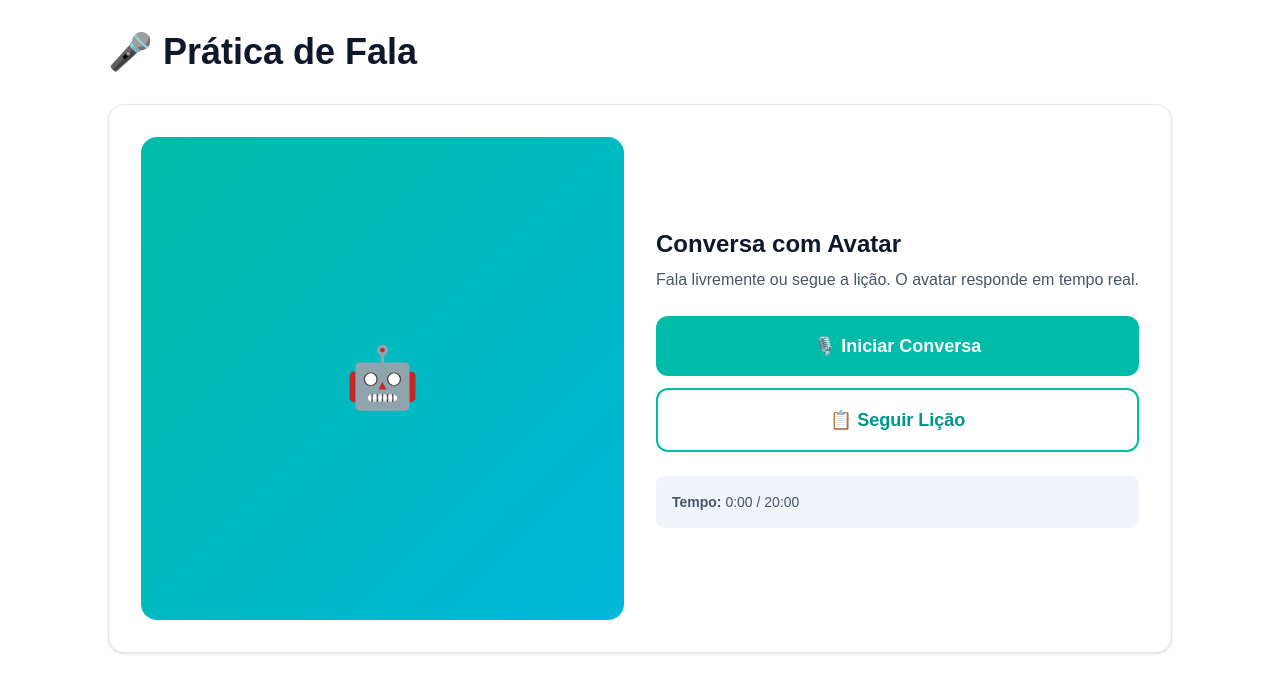
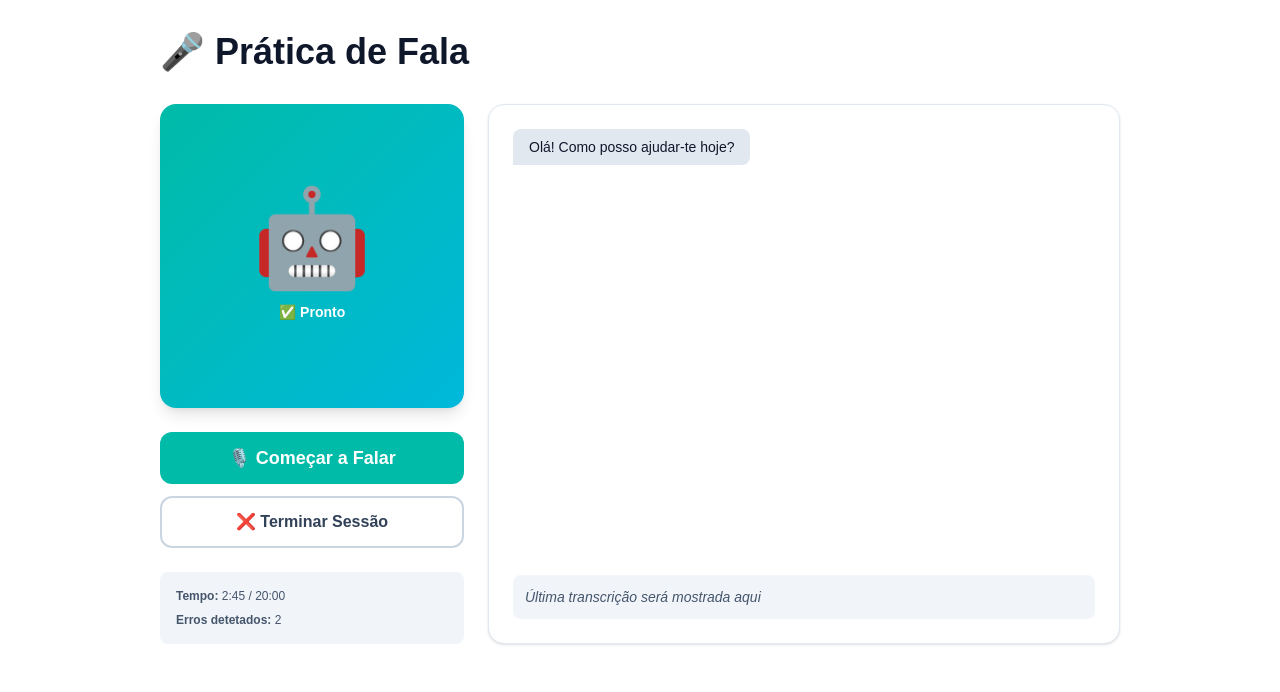
Before and after one commit to motaramos12/fluentia, a Next.js app: page /practice/speak in a window 1280 px wide. Shown: the top 692 px of the page. Built offline with nearby package versions, Linux system fonts and the light colour scheme.

Commit message:
Improve: Enhanced Speak and Write practice pages with interactive features

```diff
--- a/src/app/practice/speak/page.tsx
+++ b/src/app/practice/speak/page.tsx
@@ -1,43 +1,112 @@
 "use client";
 
+import { useState } from "react";
+
 export default function SpeakPage() {
+  const [isRecording, setIsRecording] = useState(false);
+  const [messages, setMessages] = useState([
+    {
+      id: 1,
+      speaker: "avatar",
+      text: "Olá! Como posso ajudar-te hoje?",
+      timestamp: new Date(),
+    },
+  ]);
+
+  const handleStartRecording = () => {
+    setIsRecording(true);
+    setTimeout(() => {
+      setIsRecording(false);
+      setMessages([
+        ...messages,
+        {
+          id: messages.length + 1,
+          speaker: "user",
+          text: "Olá! Quero praticar inglês contigo.",
+          timestamp: new Date(),
+        },
+        {
+          id: messages.length + 2,
+          speaker: "avatar",
+          text: "Excelente! Vamos começar. O que gostarias de aprender hoje?",
+          timestamp: new Date(),
+        },
+      ]);
+    }, 2000);
+  };
+
   return (
-    <div className="p-8 max-w-6xl mx-auto">
+    <div className="p-8 max-w-5xl mx-auto">
       <h1 className="text-4xl font-bold text-slate-900 dark:text-white mb-8">
         🎤 Prática de Fala
       </h1>
 
-      <div className="bg-white dark:bg-slate-800 rounded-2xl p-8 shadow-sm border border-slate-200 dark:border-slate-700">
-        <div className="grid grid-cols-1 lg:grid-cols-2 gap-8 items-center">
-          {/* Avatar Placeholder */}
-          <div className="bg-gradient-to-br from-teal-500 to-cyan-500 rounded-2xl aspect-square flex items-center justify-center text-white text-6xl">
-            🤖
+      <div className="grid grid-cols-1 lg:grid-cols-3 gap-6">
+        {/* Avatar & Video */}
+        <div className="lg:col-span-1">
+          <div className="bg-gradient-to-br from-teal-500 to-cyan-500 rounded-2xl aspect-square flex flex-col items-center justify-center text-white shadow-lg mb-6">
+            <div className="text-8xl mb-4">🤖</div>
+            <div className={`text-sm font-semibold ${isRecording ? "animate-pulse" : ""}`}>
+              {isRecording ? "🔴 A ouvir..." : "✅ Pronto"}
+            </div>
           </div>
 
-          {/* Controls */}
-          <div className="space-y-6">
-            <div>
-              <h2 className="text-2xl font-semibold text-slate-900 dark:text-white mb-2">
-                Conversa com Avatar
-              </h2>
-              <p className="text-slate-600 dark:text-slate-400">
-                Fala livremente ou segue a lição. O avatar responde em tempo real.
-              </p>
+          <div className="space-y-3">
+            <button
+              onClick={handleStartRecording}
+              className={`w-full font-semibold py-3 rounded-xl transition-all text-lg ${
+                isRecording
+                  ? "bg-red-500 hover:bg-red-600 text-white"
+                  : "bg-teal-500 hover:bg-teal-600 text-white"
+              }`}
+            >
+              {isRecording ? "⏹️ Parar" : "🎙️ Começar a Falar"}
+            </button>
+            <button className="w-full border-2 border-slate-300 dark:border-slate-600 text-slate-700 dark:text-slate-300 font-semibold py-3 rounded-xl hover:bg-slate-100 dark:hover:bg-slate-700 transition-colors">
+              ❌ Terminar Sessão
+            </button>
+          </div>
+
+          <div className="mt-6 bg-slate-100 dark:bg-slate-800 rounded-lg p-4">
+            <p className="text-xs text-slate-600 dark:text-slate-400 mb-2">
+              <strong>Tempo:</strong> 2:45 / 20:00
+            </p>
+            <p className="text-xs text-slate-600 dark:text-slate-400">
+              <strong>Erros detetados:</strong> 2
+            </p>
+          </div>
+        </div>
+
+        {/* Conversation */}
+        <div className="lg:col-span-2 flex flex-col">
+          <div className="bg-white dark:bg-slate-800 rounded-2xl p-6 shadow-sm border border-slate-200 dark:border-slate-700 flex-1 min-h-96 flex flex-col">
+            {/* Messages */}
+            <div className="flex-1 overflow-y-auto space-y-4 mb-6">
+              {messages.map((msg) => (
+                <div
+                  key={msg.id}
+                  className={`flex ${
+                    msg.speaker === "user" ? "justify-end" : "justify-start"
+                  }`}
+                >
+                  <div
+                    className={`max-w-xs px-4 py-2 rounded-lg ${
+                      msg.speaker === "user"
+                        ? "bg-teal-500 text-white rounded-br-none"
+                        : "bg-slate-200 dark:bg-slate-700 text-slate-900 dark:text-white rounded-bl-none"
+                    }`}
+                  >
+                    <p className="text-sm">{msg.text}</p>
+                  </div>
+                </div>
+              ))}
             </div>
 
-            <div className="space-y-3">
-              <button className="w-full bg-teal-500 hover:bg-teal-600 text-white font-semibold py-4 rounded-xl text-lg transition-colors">
-                🎙️ Iniciar Conversa
-              </button>
-              <button className="w-full border-2 border-teal-500 text-teal-600 dark:text-teal-400 font-semibold py-4 rounded-xl text-lg hover:bg-teal-50 dark:hover:bg-teal-900/20 transition-colors">
-                📋 Seguir Lição
-              </button>
-            </div>
-
-            <div className="bg-slate-100 dark:bg-slate-700 rounded-lg p-4">
-              <p className="text-sm text-slate-600 dark:text-slate-400">
-                <strong>Tempo:</strong> 0:00 / 20:00
-              </p>
+            {/* Transcription Display */}
+            <div className="bg-slate-100 dark:bg-slate-700 rounded-lg p-3 text-sm text-slate-600 dark:text-slate-300 italic">
+              {isRecording
+                ? "🎤 A gravar... Fala agora..."
+                : "Última transcrição será mostrada aqui"}
             </div>
           </div>
         </div>
--- a/src/app/practice/write/page.tsx
+++ b/src/app/practice/write/page.tsx
@@ -4,6 +4,38 @@ import { useState } from "react";
 
 export default function WritePage() {
   const [text, setText] = useState("");
+  const [feedback, setFeedback] = useState<{
+    corrected: string;
+    corrections: Array<{
+      original: string;
+      suggested: string;
+      reason: string;
+    }>;
+    score: number;
+  } | null>(null);
+
+  const handleCorrect = () => {
+    if (text.trim().length === 0) return;
+
+    // Simulated feedback
+    setFeedback({
+      corrected:
+        "I had a very productive day today. I woke up early and started working on my English lessons.",
+      corrections: [
+        {
+          original: "Tive um dia muito produtivo",
+          suggested: "I had a very productive day",
+          reason: "Use past tense 'had' instead of 'tive'",
+        },
+        {
+          original: "comecei a trabalhar",
+          suggested: "I started working",
+          reason: "Use 'started' for past actions",
+        },
+      ],
+      score: 78,
+    });
+  };
 
   return (
     <div className="p-8 max-w-4xl mx-auto">
@@ -11,13 +43,16 @@ export default function WritePage() {
         ✍️ Prática de Escrita
       </h1>
 
+      <div className="space-y-6">
+        {/* Input Section */}
         <div className="bg-white dark:bg-slate-800 rounded-2xl p-8 shadow-sm border border-slate-200 dark:border-slate-700">
           <div className="mb-6">
-          <h2 className="text-xl font-semibold text-slate-900 dark:text-white mb-3">
+            <h2 className="text-xl font-semibold text-slate-900 dark:text-white mb-2">
               Tema: Descreve o teu dia
             </h2>
             <p className="text-slate-600 dark:text-slate-400">
-            Escreve um parágrafo sobre o teu dia em inglês. O assistente vai corrigir e dar feedback.
+              Escreve um parágrafo sobre o teu dia em inglês. A IA vai corrigir
+              e dar feedback gramatical.
             </p>
           </div>
 
@@ -28,23 +63,80 @@ export default function WritePage() {
             className="w-full h-40 p-4 border-2 border-slate-200 dark:border-slate-600 rounded-lg dark:bg-slate-700 dark:text-white focus:border-teal-500 outline-none resize-none"
           />
 
-        <div className="mt-4 text-sm text-slate-500 dark:text-slate-400">
+          <div className="mt-4 flex justify-between items-center">
+            <span className="text-sm text-slate-500 dark:text-slate-400">
               {text.length} caracteres
+            </span>
+            <button
+              onClick={handleCorrect}
+              disabled={text.trim().length === 0}
+              className="bg-teal-500 hover:bg-teal-600 disabled:bg-slate-300 text-white font-semibold py-2 px-6 rounded-lg transition-colors"
+            >
+              ✨ Corrigir com IA
+            </button>
+          </div>
         </div>
 
-        <button className="w-full mt-6 bg-teal-500 hover:bg-teal-600 text-white font-semibold py-3 rounded-lg transition-colors">
-          ✨ Corrigir com IA
-        </button>
+        {/* Feedback Section */}
+        {feedback && (
+          <div className="space-y-6">
+            {/* Score Card */}
+            <div className="bg-gradient-to-r from-orange-400 to-orange-500 rounded-2xl p-6 text-white shadow-lg">
+              <div className="text-center">
+                <p className="text-sm font-medium mb-2">Fluência</p>
+                <p className="text-5xl font-bold">{feedback.score}%</p>
+                <p className="text-sm mt-2 text-orange-100">
+                  Bom! Continue a praticar.
+                </p>
+              </div>
+            </div>
 
-        {/* Feedback placeholder */}
-        {text.length > 10 && (
-          <div className="mt-8 p-6 bg-green-50 dark:bg-green-900/20 border-l-4 border-green-500 rounded">
-            <h3 className="font-semibold text-green-700 dark:text-green-400 mb-2">
-              Feedback
+            {/* Corrected Text */}
+            <div className="bg-white dark:bg-slate-800 rounded-2xl p-8 shadow-sm border border-slate-200 dark:border-slate-700">
+              <h3 className="text-lg font-semibold text-slate-900 dark:text-white mb-4">
+                ✏️ Texto Corrigido
               </h3>
-            <p className="text-green-600 dark:text-green-300 text-sm">
-              Clica em "Corrigir com IA" para receber feedback detalhado.
+              <div className="bg-green-50 dark:bg-green-900/20 p-4 rounded-lg border-l-4 border-green-500">
+                <p className="text-slate-900 dark:text-white">
+                  {feedback.corrected}
                 </p>
+              </div>
+            </div>
+
+            {/* Corrections */}
+            <div className="bg-white dark:bg-slate-800 rounded-2xl p-8 shadow-sm border border-slate-200 dark:border-slate-700">
+              <h3 className="text-lg font-semibold text-slate-900 dark:text-white mb-4">
+                📋 Correções
+              </h3>
+              <div className="space-y-4">
+                {feedback.corrections.map((correction, idx) => (
+                  <div
+                    key={idx}
+                    className="border-l-4 border-yellow-500 bg-yellow-50 dark:bg-yellow-900/20 p-4 rounded"
+                  >
+                    <p className="text-sm mb-2">
+                      <strong className="text-slate-900 dark:text-white">
+                        Original:
+                      </strong>{" "}
+                      <span className="line-through text-red-600">
+                        {correction.original}
+                      </span>
+                    </p>
+                    <p className="text-sm mb-2">
+                      <strong className="text-slate-900 dark:text-white">
+                        Sugestão:
+                      </strong>{" "}
+                      <span className="text-green-600 dark:text-green-400">
+                        {correction.suggested}
+                      </span>
+                    </p>
+                    <p className="text-sm text-slate-600 dark:text-slate-400">
+                      <strong>Explicação:</strong> {correction.reason}
+                    </p>
+                  </div>
+                ))}
+              </div>
+            </div>
           </div>
         )}
       </div>
```
Lines whose indentation alone changed are shown as unchanged.
